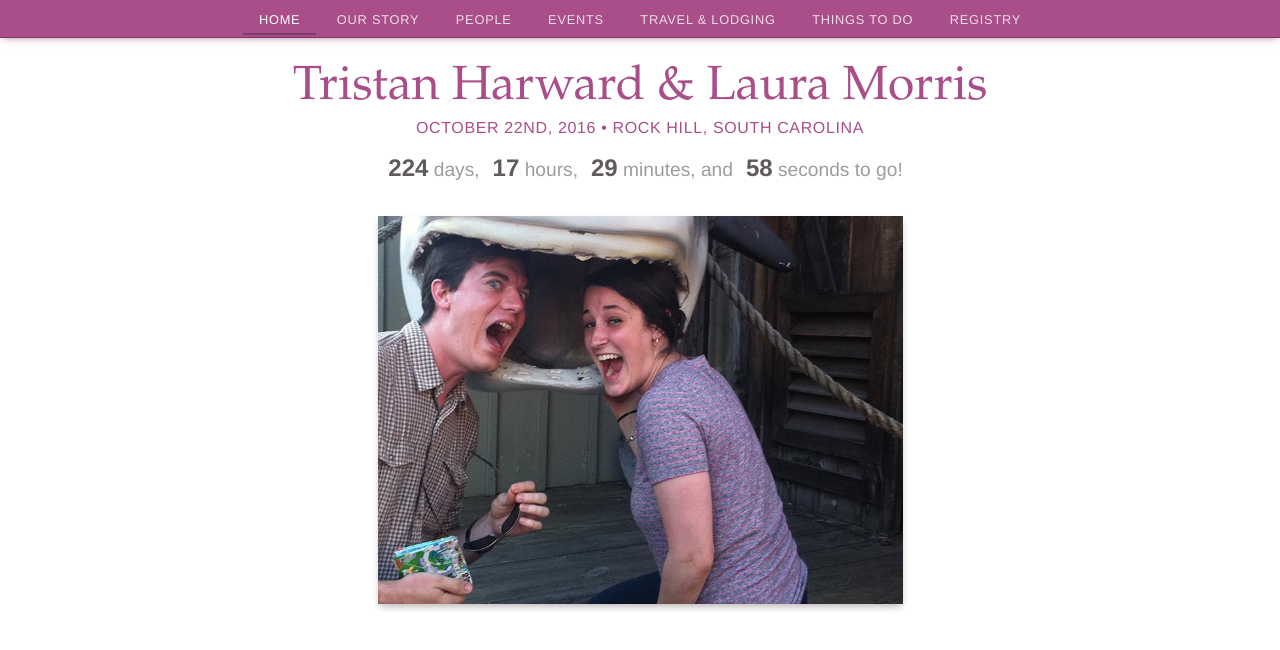
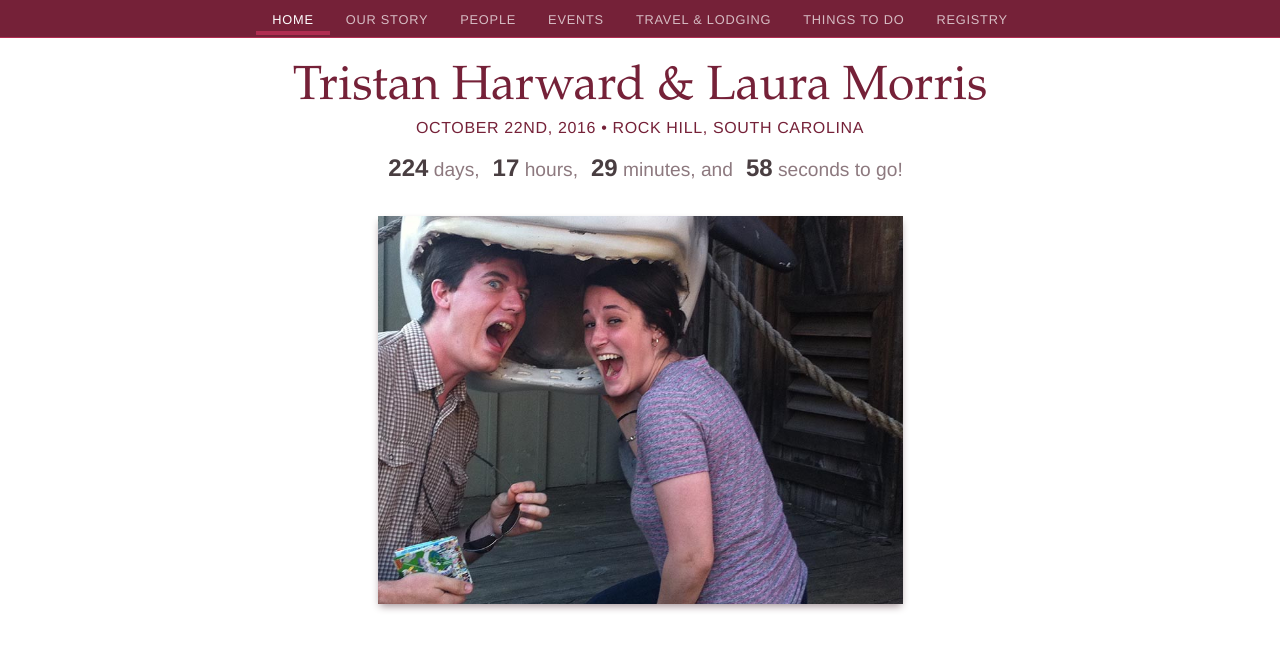
Before and after one commit to trisweb/tristanandlaura, a website: page index.html in a window 1280 px wide. Drawn offline with nearby package versions, Linux system fonts and the light colour scheme.

Commit message:
Update colors to David's Bridal Wine

```diff
--- a/scss/base.scss
+++ b/scss/base.scss
@@ -102,7 +102,7 @@ main.home-page {
 }
 
 div.header-container {
-  background-color: $darker-purple;
+  background-color: $light-purple;
   height: $header-height;
   padding: 0;
   margin: 0;
--- a/scss/components.scss
+++ b/scss/components.scss
@@ -25,7 +25,7 @@ nav {
   background-color: $purple;
   position: fixed;
   z-index: 1001;
-  box-shadow: 0 0.2rem 0.5rem -0.2rem fade-out($darker-purple, 0.25);
+  //box-shadow: 0 0.2rem 0.5rem -0.2rem fade-out($darker-purple, 0.25);
   top: 0;
   left: 0;
   right: 0;
@@ -43,24 +43,24 @@ nav {
         padding: 0.75rem 1rem 0.5rem;
         text-transform: uppercase;
         font-family: $family-sans;
-        color: mix(white, $purple, 80%);
+        color: mix(white, $purple, 70%);
         text-decoration: none;
         font-size: 0.8em;
         font-weight: 400;
         letter-spacing: 0.06em;
-        transition: all 0.1s ease;
+        transition: background-color 0.1s ease, box-shadow 0.4s ease;
 
         &:hover {
-          background-color: $darker-purple;
+          background-color: $light-purple;
           color: white;
         }
 
         &.active {
           color: white;
-          box-shadow: inset 0 -2px 0 $darker-purple;
+          box-shadow: inset 0 -4px 0 $light-purple;
           &:hover {
             color: white;
-            box-shadow: inset 0 -2px 0 darken($darker-purple, 10%);
+            box-shadow: inset 0 -4px 0 lighten($light-purple, 12%);
           }
         }
       }
--- a/scss/main.scss
+++ b/scss/main.scss
@@ -1,9 +1,12 @@
 @import "bower_components/bourbon/app/assets/stylesheets/bourbon";
 
 // Colors
-$purple: rgb(169, 78, 137);
+$plum: #631957;
+$wine: #752138; // Lighter: #7a2743;
+
+$purple: $wine; // rgb(169, 78, 137);
 $darker-purple: darken($purple, 12%);
-$light-purple: lighten($purple, 40%);
+$light-purple: saturate(lighten($purple, 14%), 3%);
 
 $yellow: rgb(245, 198, 23);
 $light-yellow: rgb(255, 237, 169);
@@ -13,7 +16,7 @@ $pale-yellow: lighten($light-yellow, 8%);
 $darkgray-0: darken(desaturate($purple, 34%), 18%);
 $darkgray-1: darken($darkgray-0, 6%);
 
-$gray-0: darken(desaturate($purple, 34%), 12%);
+$gray-0: darken(desaturate($purple, 48%), 3%);
 $gray-1: lighten($gray-0, 10%);
 $gray-2: lighten($gray-0, 17%);
 $gray-3: lighten($gray-0, 25%);
@@ -21,7 +24,7 @@ $gray-4: lighten($gray-0, 32%);
 $gray-5: lighten($gray-0, 40%);
 $gray-6: lighten($gray-0, 48%);
 $gray-7: lighten($gray-0, 57%);
-$gray-8: rgb(247, 245, 246); // Lightest warm gray.
+$gray-8: lighten($gray-0, 68%); // rgb(247, 245, 246); // Lightest warm gray.
 
 $shadow: rgba(0,0,0,0.25);
 
```
Also changed, not shown: js/templates/navigation.html (+7 -7 lines), css/main.css.
